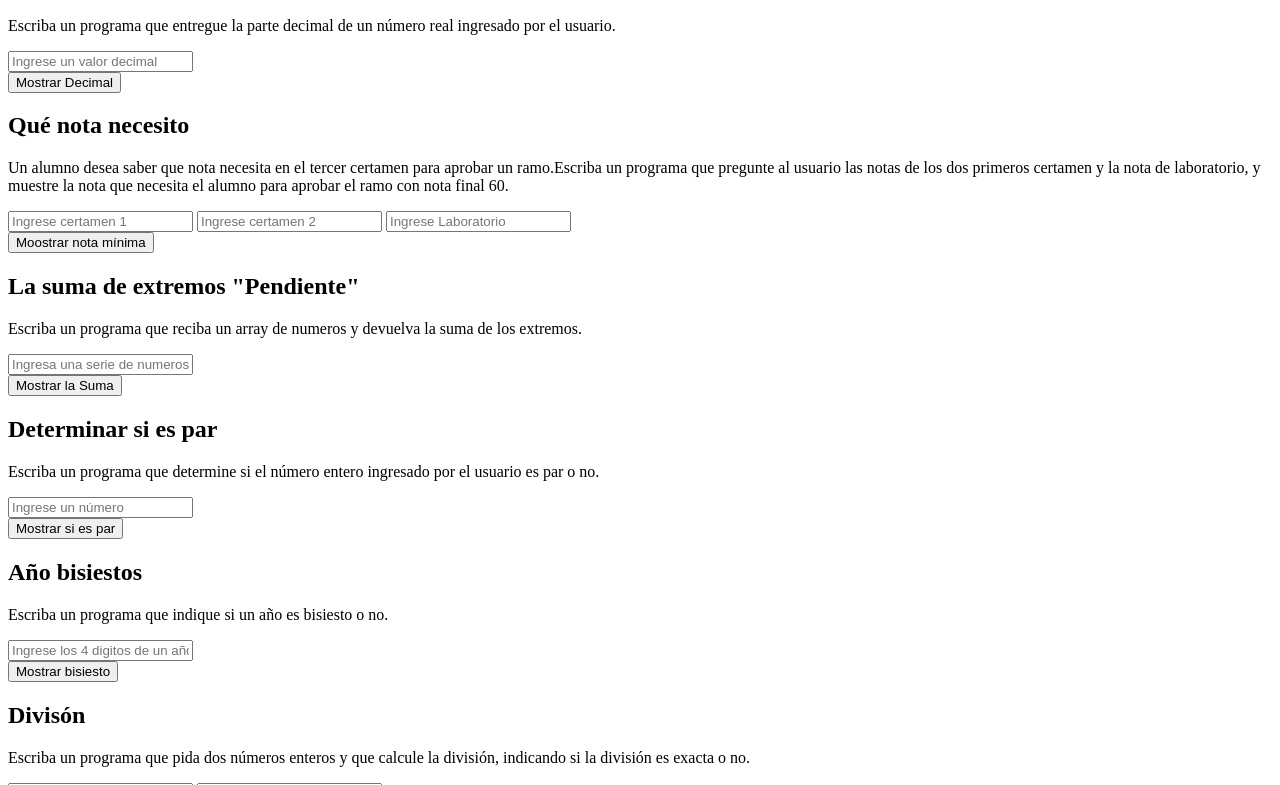
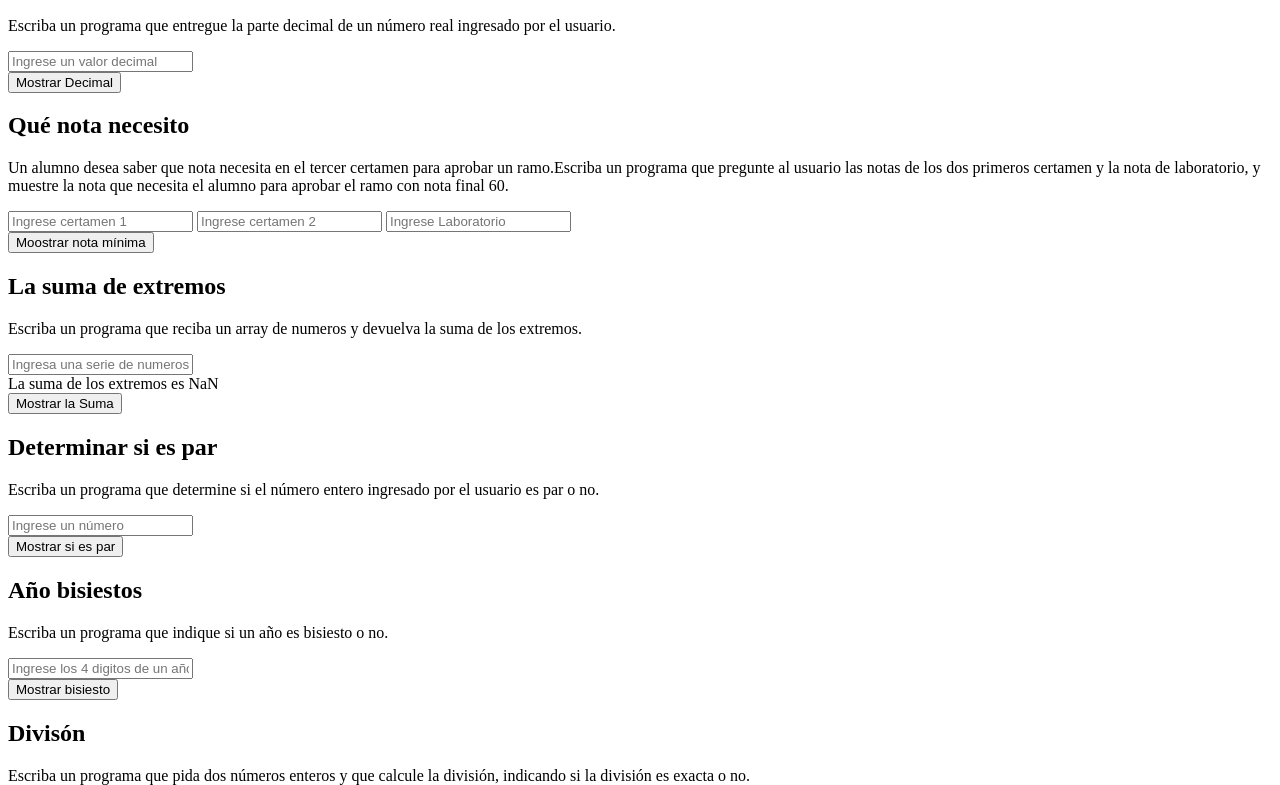
Before and after one commit to rcarlosalba/ejerciciosjs, a plain HTML site: page index.html in a window 1280 px wide. Both pictures are taken after a click on the button "Mostrar la Suma". Shown: the part 1068-1853 px from the top of the page. Drawn offline with Linux system fonts and the light colour scheme.

Commit message:
resuelto 1 de 2

```diff
--- a/function.js
+++ b/function.js
@@ -93,13 +93,16 @@ function obtenerC3() {
     c3.innerHTML = `Necesitas una nota minima de ${need} para aprobar con el mínimo`
   }
 }
-// Suma de Extremos -- Pendiente de resolver
+
 function sumaDeExtremos() {
   let serie = document.getElementById('serie')
   serie = serie.value
+  let x = serie.split(',')
   let caja = document.getElementById('sumaDeExtremos')
-  for (let i = 0; i < serie.length; i++) {
-     let suma = (serie[0]) + (serie[serie.length - 1])
+  console.log(serie.split(','))
+
+  for (let i = 0; i < x.length; i++) {
+     let suma = parseInt(x[0]) + parseInt(x[x.length-1])
      caja.innerHTML = `La suma de los extremos es ${suma}`
   }
 }
--- a/index.html
+++ b/index.html
@@ -81,7 +81,7 @@
       <button onclick="obtenerC3()">Moostrar nota mínima</button>
     </article>
     <article>
-      <h2>La suma de extremos "Pendiente"</h2>
+      <h2>La suma de extremos</h2>
       <p>Escriba un programa que reciba un array de numeros y devuelva la suma de los extremos.</p>
       <input type="text" placeholder="Ingresa una serie de numeros separados por coma ','" id="serie">
       <div id="sumaDeExtremos"></div>
```
